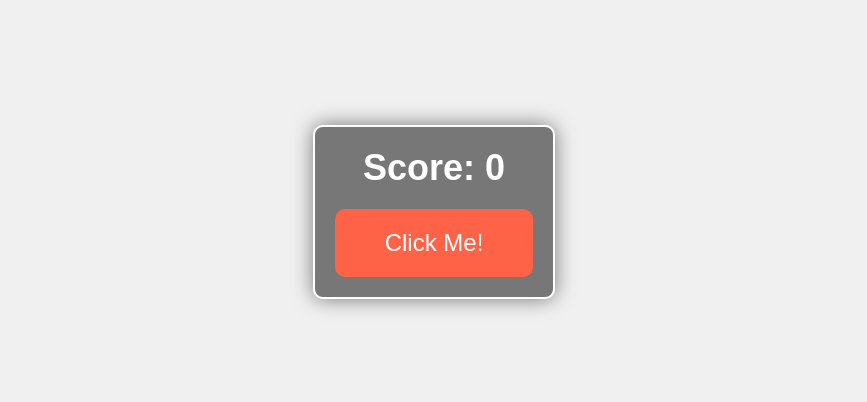
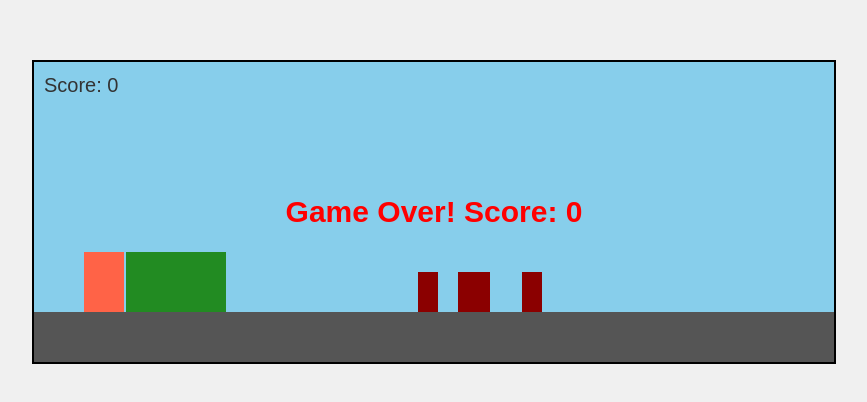
Before and after one commit to graceferri/GAME-2, a plain HTML site: page index.html in a window 1280 px wide. Shown: the part 188-590 px from the top of the page, without its empty margins (206-1073 px from the left). Drawn offline with Linux system fonts and the light colour scheme.

Commit message:
Update index.html

```diff
--- a/index.html
+++ b/index.html
@@ -3,150 +3,201 @@
 <head>
   <meta charset="UTF-8">
   <meta name="viewport" content="width=device-width, initial-scale=1.0">
-  <title>Colorful Clicker Game with Emojis</title>
+  <title>Run from the Dragon</title>
   <style>
     * {
       margin: 0;
       padding: 0;
       box-sizing: border-box;
     }
-
     body {
       display: flex;
       justify-content: center;
       align-items: center;
       height: 100vh;
       background-color: #f0f0f0;
-      font-family: 'Arial', sans-serif;
-      text-align: center;
-      transition: background-color 0.5s ease;
+      font-family: Arial, sans-serif;
     }
-
-    .game-container {
-      display: flex;
-      flex-direction: column;
-      align-items: center;
-      border: 2px solid #fff;
-      padding: 20px;
-      border-radius: 10px;
-      background: rgba(0, 0, 0, 0.5);
-      box-shadow: 0 0 20px rgba(0, 0, 0, 0.5);
+    canvas {
+      background-color: #87CEEB;
+      border: 2px solid #000;
+      display: block;
     }
-
-    .score {
-      font-size: 36px;
+    .game-over {
+      font-size: 30px;
       font-weight: bold;
-      color: white;
-      margin-bottom: 20px;
-    }
-
-    .click-button {
-      padding: 20px 50px;
-      font-size: 24px;
-      background-color: #FF6347;
-      color: white;
-      border: none;
-      border-radius: 10px;
-      cursor: pointer;
-      transition: background-color 0.3s, transform 0.1s;
-    }
-
-    .click-button:hover {
-      background-color: #FF4500;
-      transform: scale(1.1);
-    }
-
-    .click-button:active {
-      background-color: #FF0000;
-      transform: scale(1);
-    }
-
-    .emoji {
+      color: red;
       position: absolute;
-      font-size: 30px;
-      animation: pop 1s ease-out;
-    }
-
-    @keyframes pop {
-      0% {
-        transform: scale(0);
-        opacity: 1;
-      }
-      50% {
-        transform: scale(1.5);
-        opacity: 1;
-      }
-      100% {
-        transform: scale(1);
-        opacity: 0;
-      }
+      top: 50%;
+      left: 50%;
+      transform: translate(-50%, -50%);
     }
   </style>
 </head>
 <body>
 
-  <div class="game-container">
-    <div class="score" id="score">Score: 0</div>
-    <button class="click-button" id="clickButton">Click Me!</button>
-  </div>
+  <canvas id="gameCanvas" width="800" height="300"></canvas>
 
   <script>
-    // Initialize score
+    // Get the canvas and context
+    const canvas = document.getElementById('gameCanvas');
+    const ctx = canvas.getContext('2d');
+
+    // Game variables
+    const gravity = 0.8;
+    const groundHeight = 50;
+    const dinoWidth = 40;
+    const dinoHeight = 60;
+    let dinoX = 50;
+    let dinoY = canvas.height - groundHeight - dinoHeight;
+    let dinoSpeedY = 0;
+    let isJumping = false;
+    let jumpPower = -12;
+
+    let dragonX = canvas.width;
+    const dragonWidth = 100;
+    const dragonHeight = 60;
+
+    const obstacles = [];
+    const obstacleWidth = 20;
+    const obstacleHeight = 40;
+    const obstacleSpeed = 4;
+
     let score = 0;
+    let isGameOver = false;
 
-    // Get elements
-    const scoreDisplay = document.getElementById('score');
-    const clickButton = document.getElementById('clickButton');
-
-    // Emoji list
-    const emojis = ['🦄', '🚀', '🌈', '✨', '💥', '🎉', '🍀', '🌟', '🔥', '🍩'];
-
-    // Function to update the score
-    function updateScore() {
-      score++;
-      scoreDisplay.innerText = `Score: ${score}`;
-
-      // Change the background color randomly
-      changeBackgroundColor();
-
-      // Create a random emoji
-      createRandomEmoji();
+    // Draw Dino
+    function drawDino() {
+      ctx.fillStyle = '#FF6347';
+      ctx.fillRect(dinoX, dinoY, dinoWidth, dinoHeight);
     }
 
-    // Function to change the background color
-    function changeBackgroundColor() {
-      const colors = [
-        '#FF6347', '#FF4500', '#32CD32', '#1E90FF', '#FFD700', '#8A2BE2', '#FF1493', '#00FA9A', '#FF69B4'
-      ];
-      const randomColor = colors[Math.floor(Math.random() * colors.length)];
-      document.body.style.backgroundColor = randomColor;
+    // Draw Ground
+    function drawGround() {
+      ctx.fillStyle = '#555';
+      ctx.fillRect(0, canvas.height - groundHeight, canvas.width, groundHeight);
     }
 
-    // Function to create a random emoji at a random position
-    function createRandomEmoji() {
-      const emoji = emojis[Math.floor(Math.random() * emojis.length)];
-      const emojiElement = document.createElement('div');
-      emojiElement.classList.add('emoji');
-      emojiElement.innerText = emoji;
-
-      // Random position for the emoji
-      const randomX = Math.floor(Math.random() * window.innerWidth);
-      const randomY = Math.floor(Math.random() * window.innerHeight);
-
-      emojiElement.style.left = randomX + 'px';
-      emojiElement.style.top = randomY + 'px';
-
-      // Append the emoji to the body
-      document.body.appendChild(emojiElement);
-
-      // Remove the emoji after animation is complete (1 second)
-      setTimeout(() => {
-        emojiElement.remove();
-      }, 1000);
+    // Create Obstacles
+    function createObstacle() {
+      const x = canvas.width;
+      const y = canvas.height - groundHeight - obstacleHeight;
+      obstacles.push({ x, y });
     }
 
-    // Add click event listener to the button
-    clickButton.addEventListener('click', updateScore);
+    // Draw Obstacles
+    function drawObstacles() {
+      ctx.fillStyle = '#8B0000';
+      obstacles.forEach((obstacle, index) => {
+        ctx.fillRect(obstacle.x, obstacle.y, obstacleWidth, obstacleHeight);
+        obstacle.x -= obstacleSpeed;
+
+        // Collision detection with obstacles
+        if (
+          obstacle.x < dinoX + dinoWidth &&
+          obstacle.x + obstacleWidth > dinoX &&
+          obstacle.y < dinoY + dinoHeight &&
+          obstacle.y + obstacleHeight > dinoY
+        ) {
+          gameOver();
+        }
+
+        // Remove obstacles when they go off-screen
+        if (obstacle.x + obstacleWidth < 0) {
+          obstacles.splice(index, 1);
+          score++;
+        }
+      });
+    }
+
+    // Draw Dragon
+    function drawDragon() {
+      ctx.fillStyle = '#228B22';
+      ctx.fillRect(dragonX, canvas.height - groundHeight - dragonHeight, dragonWidth, dragonHeight);
+      dragonX -= obstacleSpeed;
+
+      // Collision detection with the dragon
+      if (
+        dinoX + dinoWidth > dragonX &&
+        dinoX < dragonX + dragonWidth &&
+        dinoY + dinoHeight > canvas.height - groundHeight - dragonHeight
+      ) {
+        gameOver();
+      }
+
+      // Reset the dragon's position when it goes off the screen
+      if (dragonX + dragonWidth < 0) {
+        dragonX = canvas.width;
+      }
+    }
+
+    // Jumping
+    function jump() {
+      if (!isJumping) {
+        isJumping = true;
+        dinoSpeedY = jumpPower;
+      }
+    }
+
+    // Update the Dino's position based on gravity
+    function updateJump() {
+      if (isJumping) {
+        dinoY += dinoSpeedY;
+        dinoSpeedY += gravity;
+
+        if (dinoY >= canvas.height - groundHeight - dinoHeight) {
+          dinoY = canvas.height - groundHeight - dinoHeight;
+          isJumping = false;
+        }
+      }
+    }
+
+    // Update the game state
+    function update() {
+      if (isGameOver) return;
+
+      // Clear the canvas
+      ctx.clearRect(0, 0, canvas.width, canvas.height);
+
+      drawGround();
+      drawDino();
+      drawDragon();
+      drawObstacles();
+
+      // Update jump mechanics
+      updateJump();
+
+      // Spawn obstacles randomly
+      if (Math.random() < 0.02) {
+        createObstacle();
+      }
+
+      // Display score
+      ctx.font = '20px Arial';
+      ctx.fillStyle = '#333';
+      ctx.fillText('Score: ' + score, 10, 30);
+
+      requestAnimationFrame(update);
+    }
+
+    // Game over function
+    function gameOver() {
+      isGameOver = true;
+      const gameOverText = document.createElement('div');
+      gameOverText.classList.add('game-over');
+      gameOverText.innerText = 'Game Over! Score: ' + score;
+      document.body.appendChild(gameOverText);
+    }
+
+    // Listen for keyboard input (space or up arrow to jump)
+    window.addEventListener('keydown', (e) => {
+      if (e.key === ' ' || e.key === 'ArrowUp') {
+        jump();
+      }
+    });
+
+    // Start the game loop
+    update();
   </script>
 
 </body>
```
